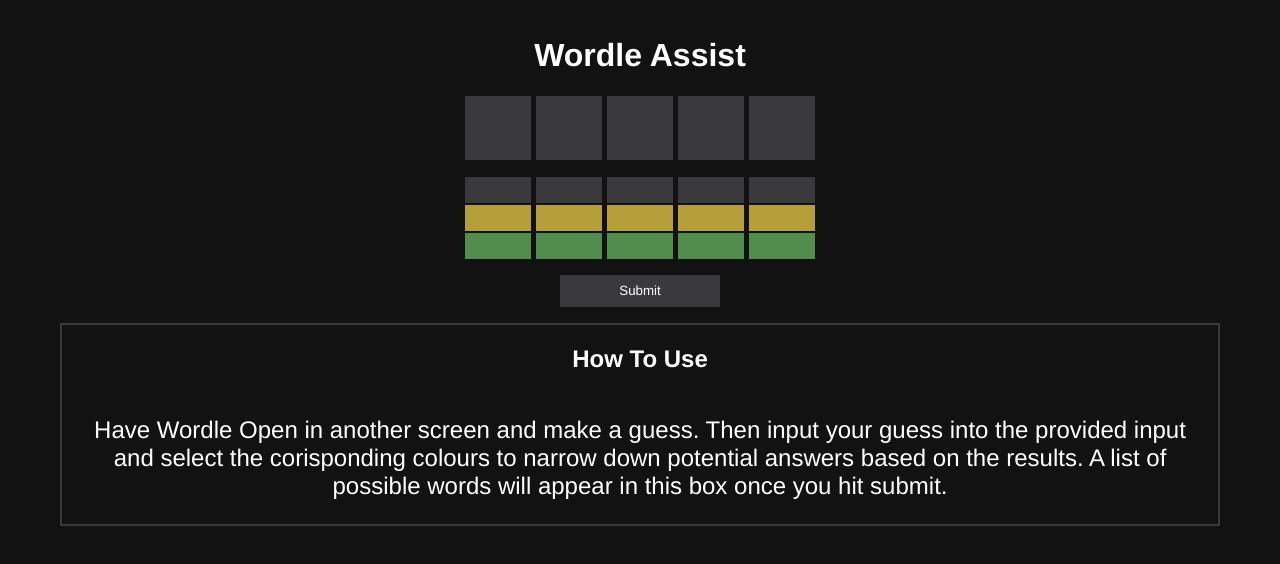
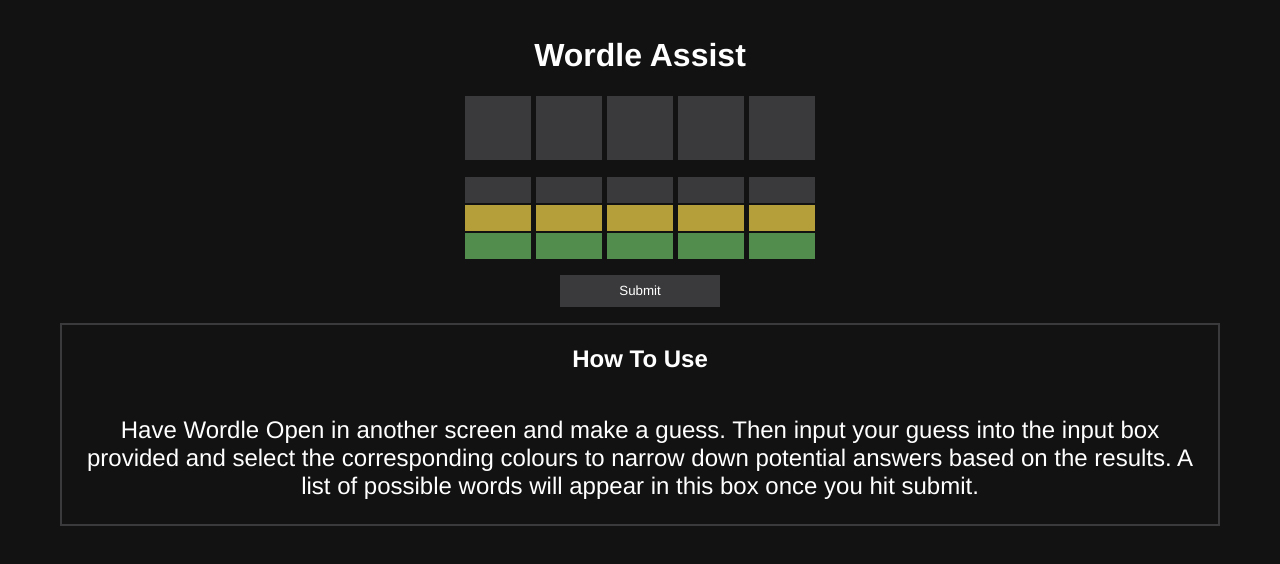
Before and after one commit to BenJenkyn/wordle_guesser, a Svelte app: page / in a window 1280 px wide. Shown: the top 564 px of the page. Built offline with nearby package versions, Linux system fonts and the light colour scheme.

Commit message:
fixes typo

```diff
--- a/src/App.svelte
+++ b/src/App.svelte
@@ -309,9 +309,9 @@
 			<h2>How To Use</h2>
 			<p>
 				Have Wordle Open in another screen and make a guess. Then input your
-				guess into the provided input and select the corisponding colours to
-				narrow down potential answers based on the results. A list of possible
-				words will appear in this box once you hit submit.
+				guess into the input box provided and select the corresponding colours
+				to narrow down potential answers based on the results. A list of
+				possible words will appear in this box once you hit submit.
 			</p>
 		{:else}
 			{#each answersList as word}
```
